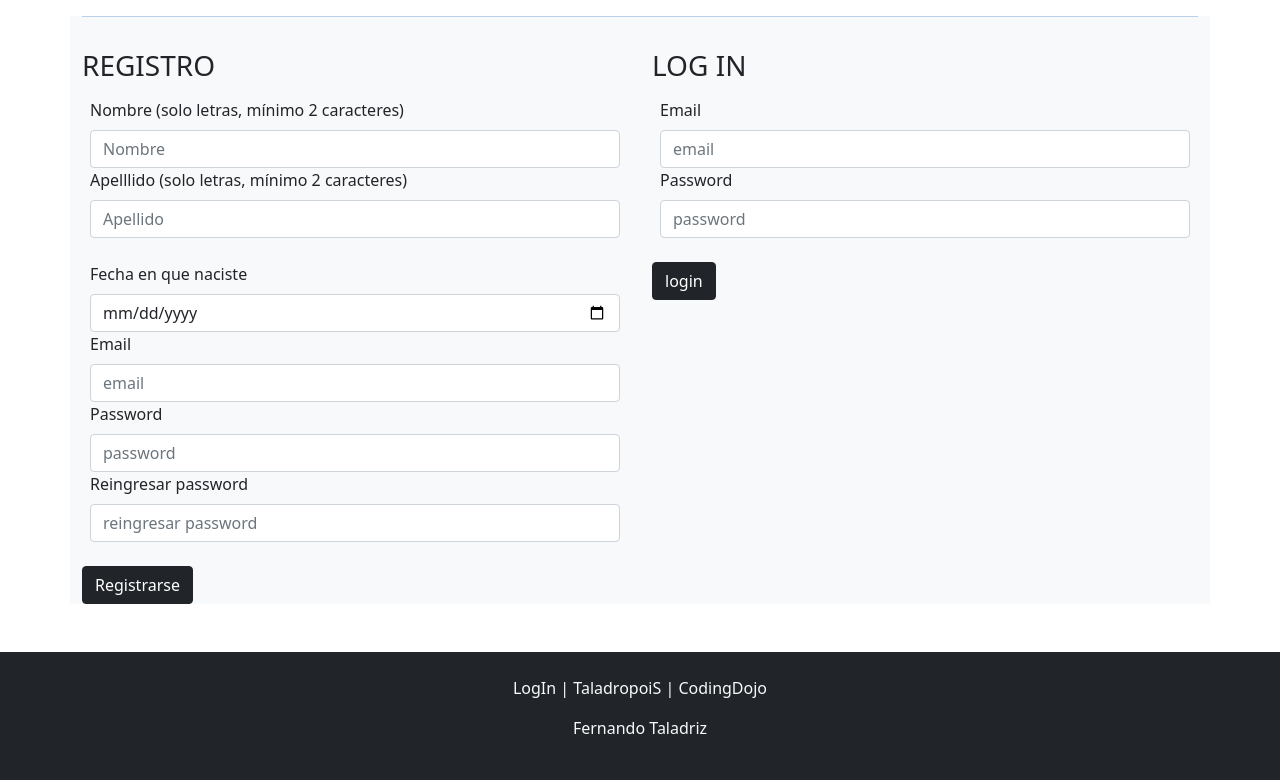
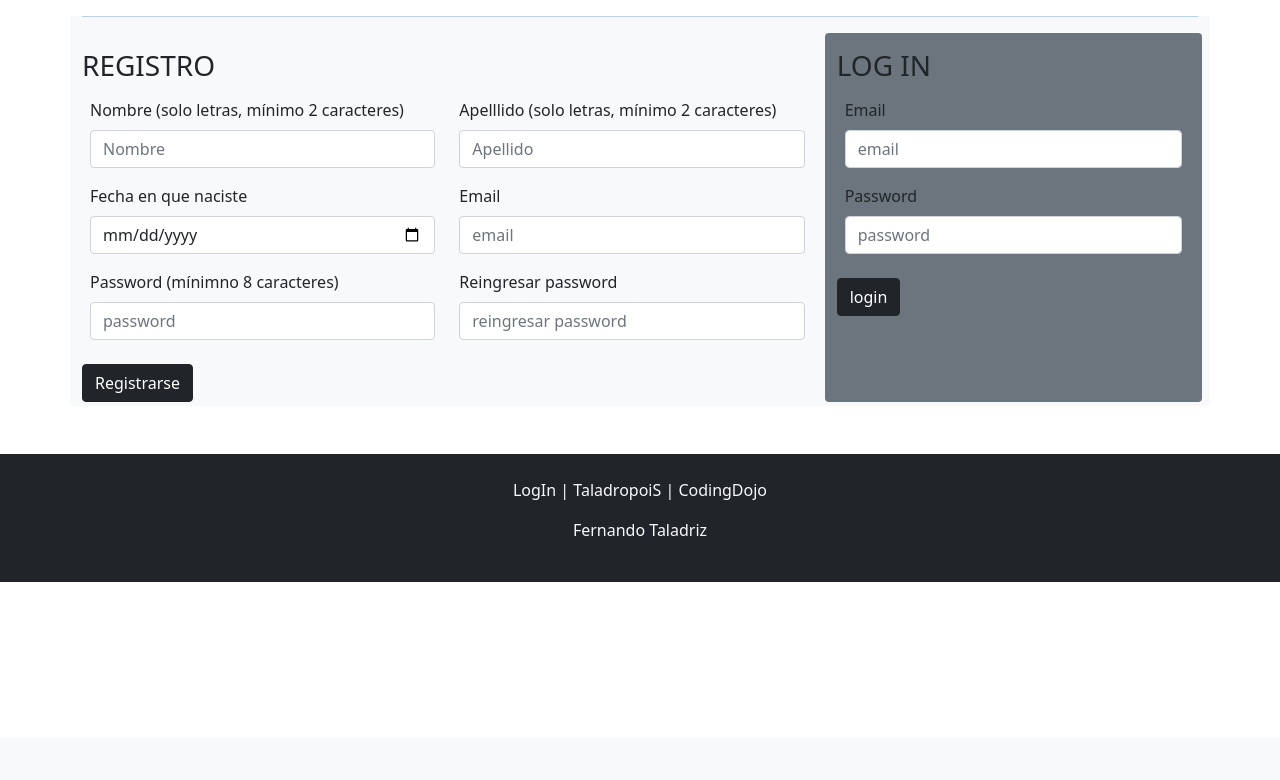
Before and after one commit to TaladropoliS/login, a Django app: page / in a window 1280 px wide. Shown: the part 62-842 px from the top of the page. After the commit the page ends 644 px from the top, so only its background shows below. Run offline with Django 3.2, Linux system fonts and the light colour scheme; some libraries are stand-ins or nearby versions.

Commit message:
ok para aws

```diff
--- a/login_app/templates/login.html
+++ b/login_app/templates/login.html
@@ -48,66 +48,72 @@
 
     <div class="container-lg bg-light mb-5 mt-2">
         <hr style="color: #0056b2" />
-        <div class=" row">
-            <div class="col-sm-6 pt-3">
+        <div class=" row pe-2">
+            <div class="col-sm-8 pt-3">
                 <h3 class="">REGISTRO</h3>
                 <form id="registro" name="registro" action="registro" method="post"> {% csrf_token %}
                     <div class="mb-3 p-2">
-
-                        {% if messages %}
-                        <ul class="text-warning bg-dark messages">
-                            {% for message in messages %}
-                            <li {% if message.tags %} class="{{ message.tags }}" {% endif %}>{{ message }}</li>
-                            {% endfor %}
-                        </ul>
-                        {% endif %}
-
-                        <label for="registro" class="form-label">Nombre (solo letras, mínimo 2 caracteres)</label>
-                        <input type="text" id="nombre" name="nombre" class="form-control" placeholder="Nombre">
-
-                        <label for="registro" class="form-label">Apelllido (solo letras, mínimo 2 caracteres)</label>
-                        <input type="text" id="apellido" name="apellido" class="form-control" placeholder="Apellido">
-
-                        <label for="registro" class="form-label mt-4">Fecha en que naciste</label>
-                        <input type="date" id="cumple" name="cumple" class="form-control">
-
-                        <label for="registro" class="form-label">Email</label>
-                        <input type="text" id="email" name="email" class="form-control" placeholder="email">
-
-                        <label for="registro" class="form-label">Password</label>
-                        <input type="password" id="password" name="password" class="form-control" placeholder="password">
-
-                        <label for="registro" class="form-label">Reingresar password</label>
-                        <input type="password" id="repassword" name="repassword" class="form-control" placeholder="reingresar password">
-
+                        <div class="row">
+                            <div class=" col-sm-6">
+                                <label for="registro" class="form-label">Nombre (solo letras, mínimo 2 caracteres)</label>
+                                <input type="text" id="nombre" name="nombre" class="form-control" placeholder="Nombre">
+                            </div>
+                            <div class=" col-sm-6">
+                                <label for="registro" class="form-label">Apelllido (solo letras, mínimo 2 caracteres)</label>
+                                <input type="text" id="apellido" name="apellido" class="form-control" placeholder="Apellido">
+                            </div>
+                        </div>
+                        <div class="row">
+                            <div class=" col-sm-6 mt-3">
+                                <label for="registro" class="form-label">Fecha en que naciste</label>
+                                <input type="date" id="cumple" name="cumple" class="form-control">
+                            </div>
+                            <div class=" col-sm-6 mt-3">
+                                <label for="registro" class="form-label">Email</label>
+                                <input type="text" id="email" name="email" class="form-control" placeholder="email">
+                            </div>
+                        </div>
+                        <div class="row">
+                            <div class=" col-sm-6 mt-3">
+                                <label for="registro" class="form-label">Password (mínimno 8 caracteres)</label>
+                                <input type="password" id="password" name="password" class="form-control" placeholder="password">
+                            </div>
+                            <div class=" col-sm-6 mt-3">
+                                <label for="registro" class="form-label">Reingresar password</label>
+                                <input type="password" id="repassword" name="repassword" class="form-control" placeholder="reingresar password">
+                            </div>
+                        </div>
                     </div>
                     <input type="submit" for="registro" id="registrarse" name="registrarse" value="Registrarse" class="btn btn-dark m-l-4"></button>
                 </form>
             </div>
 
-            <div class="col-sm-6 pt-3">
+            <div class="col-sm-4 pt-3 bg-secondary rounded">
                 <h3 class="">LOG IN</h3>
                 <form id="login" name="login" action="login" method="post"> {% csrf_token %}
                     <div class="mb-3 p-2">
-
-                        {% if messages %}
-                        <ul class="text-warning bg-dark messages">
-                            {% for message in messages %}
-                            <li {% if message.tags %} class="{{ message.tags }}" {% endif %}>{{ message }}</li>
-                            {% endfor %}
-                        </ul>
-                        {% endif %}
                         <label for="login" class="form-label">Email</label>
                         <input type="text" id="login_email" name="login_email" class="form-control" placeholder="email">
 
-                        <label for="login" class="form-label">Password</label>
+                        <label for="login" class="form-label mt-3">Password</label>
                         <input type="password" id="login_password" name="login_password" class="form-control" placeholder="password">
-
                     </div>
                     <input type="submit" for="login" id="login" name="login" value="login" class="btn btn-dark m-l-4"></button>
                 </form>
             </div>
-
+            <div class="row">
+                <div class="col-sm-3"></div>
+                <div class="col-sm-6  text-warning bg-dark mt-1 rounded">
+                    {% if messages %}
+                    <ul class="mt-2 messages">
+                        {% for message in messages %}
+                        <li {% if message.tags %} class="{{ message.tags }}" {% endif %}>{{ message }}</li>
+                        {% endfor %}
+                    </ul>
+                    {% endif %}
+                </div>
+                <div class="col-sm-3"></div>
+            </div>
         </div>
     </div>
 
--- a/login_app/urls.py
+++ b/login_app/urls.py
@@ -1,13 +1,9 @@
 from django.urls import path
 from . import views
+
 urlpatterns = [
     path('', views.inicio),
-
     path('registro', views.registro),
-    path('registrado', views.registrado),
-
     path('login', views.login),
-    path('exito', views.logeado),
-
     path('logout', views.logout)
     ]
--- a/login_app/views.py
+++ b/login_app/views.py
@@ -1,12 +1,16 @@
 from django.shortcuts import render, HttpResponse, redirect
 from django.contrib import messages
 from .models import Usuario, Cuenta
+from datetime import date
+from django.contrib.auth import logout as do_logout
 from django.db.models import Q, Max, Count, F
 # Create your views here.
 
 def inicio(request):
     request.session['log_name'] = ""
     request.session['log_email'] = ""
+    request.session['log_id'] = ""
+    request.session['log_edad'] = 0
     request.session['log_user'] = 0
     return render(request, 'login.html')
 
@@ -17,8 +21,7 @@ def login(request):
         if len(error_log) > 0:
             request.session['mensaje'] = 1
             for key, value in error_log.items():
-                request.session['error_login'] = messages.error(request, value)
-                print(key, value)
+                request.session['error_log'] = messages.error(request, value)
             return redirect('/')
         else:
             request.session['log_user'] = request.POST['login_email']
@@ -26,19 +29,12 @@ def login(request):
             request.session['log_name'] = f"{users.nombre} {users.apellido}"
             request.session['log_email'] = f"{users.cuenta.email}"
             request.session['log_id'] = f"{users.cuenta.id}"
-        return redirect('/exito')
+            actual = date.today()
+            nacimiento = users.cumple
+            edad = actual.year - nacimiento.year
+            request.session['log_edad'] = f"{edad}"
+        return render(request, "logeado.html")
     return redirect('/')
-
-def logeado(request):
-    if request.session['log_user']!=0:
-        usuario = Usuario.objects.all()
-        context = {
-
-        }
-        return render(request, "logeado.html", context)
-    else:
-        return redirect('/')
-
 
 def registro(request):
     if request.method == "POST":
@@ -46,7 +42,7 @@ def registro(request):
         if len(error_reg) > 0:
             request.session['mensaje'] = 0
             for key, value in error_reg.items():
-                request.session['error_registro'] = messages.error(request, value)
+                request.session['error_reg'] = messages.error(request, value)
             return redirect('/')
         else:
             password = Usuario.objects.validador_password(request.POST)
@@ -56,15 +52,26 @@ def registro(request):
                                    apellido=request.POST['apellido'],
                                    cumple=request.POST['cumple'],
                                    cuenta=usuario_t)
-            return redirect('/registrado')
+            # AUTO LOGIN #
+            request.session['log_user'] = request.POST['email']
+            users = Usuario.objects.get(cuenta__email__icontains=request.POST['email'])
+            request.session['log_name'] = f"{users.nombre} {users.apellido}"
+            request.session['log_email'] = f"{users.cuenta.email}"
+            request.session['log_id'] = f"{users.cuenta.id}"
+            actual = date.today()
+            nacimiento = users.cumple
+            edad = actual.year - nacimiento.year
+            request.session['log_edad'] = f"{edad}"
+        return render(request, "logeado.html")
+            # FIN AUTO LOGIN #
     return redirect('/')
 
-def registrado(request):
-    return render(request, 'logeado.html')
-
-
 def logout(request):
+    request.session['log_user'] = ""
     request.session['log_name'] = ""
     request.session['log_email'] = ""
-    request.session['log_user'] = 0
-    return redirect('/')
+    request.session['log_id'] = ""
+    request.session['log_edad'] = 0
+    request.session['registrado'] = 0
+    do_logout(request)
+    return redirect('/login')
```
Also changed, not shown: login_app/models.py (+16 -9 lines), login_app/templates/logeado.html (+5 -3 lines).
